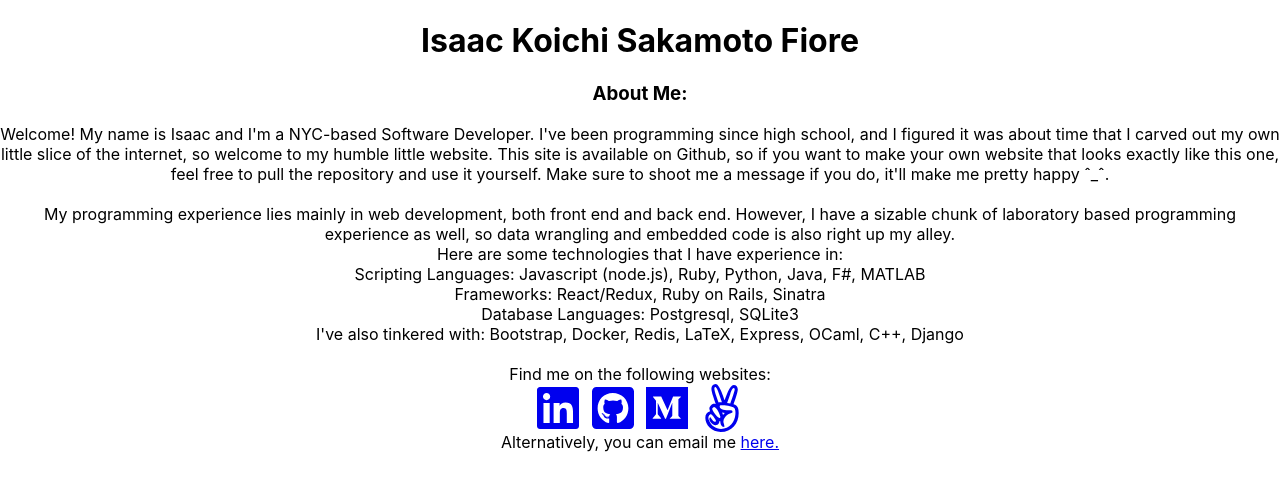
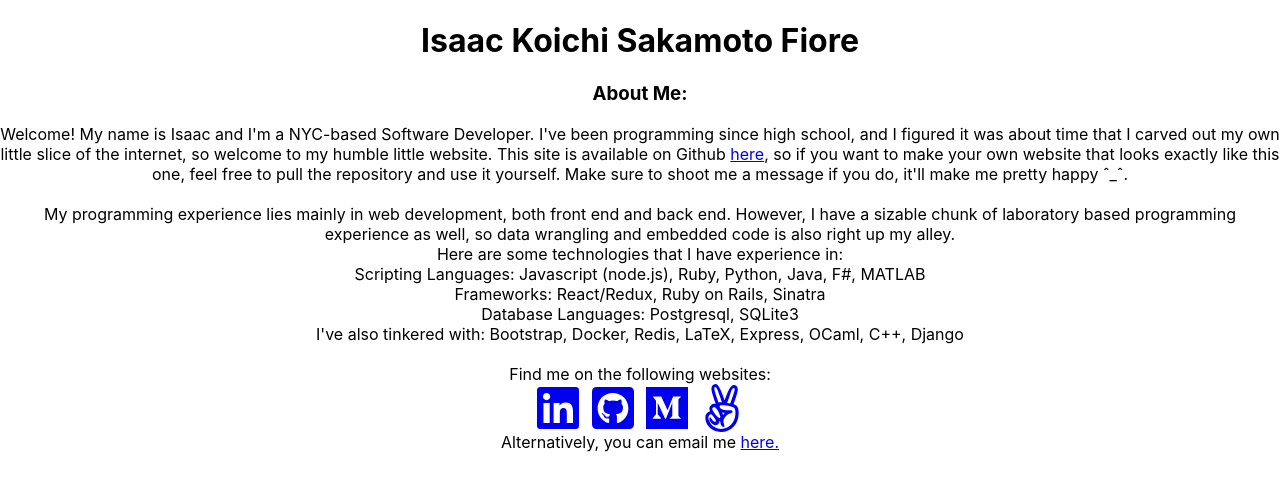
Before and after one commit to KoichiSakamoto/isaac-fiore-dot-com, a React (Create React App) app: page / in a window 1280 px wide. Shown: the top 490 px of the page. Built offline with nearby package versions, Linux system fonts and the light colour scheme.

Commit message:
added url to personal website repo

```diff
--- a/src/components/About.js
+++ b/src/components/About.js
@@ -13,7 +13,7 @@ export default function About(props) {
       Welcome! My name is Isaac and I'm a NYC-based Software Developer.
       I've been programming since high school, and I figured it was about time
       that I carved out my own little slice of the internet, so welcome to my
-      humble little website. This site is available on Github, so if you want
+      humble little website. This site is available on Github <a href="https://github.com/KoichiSakamoto/isaac-fiore-dot-com">here</a>, so if you want
       to make your own website that looks exactly like this one, feel free to
       pull the repository and use it yourself. Make sure to shoot me a message if
       you do, it'll make me pretty happy ˆ_ˆ.
```
